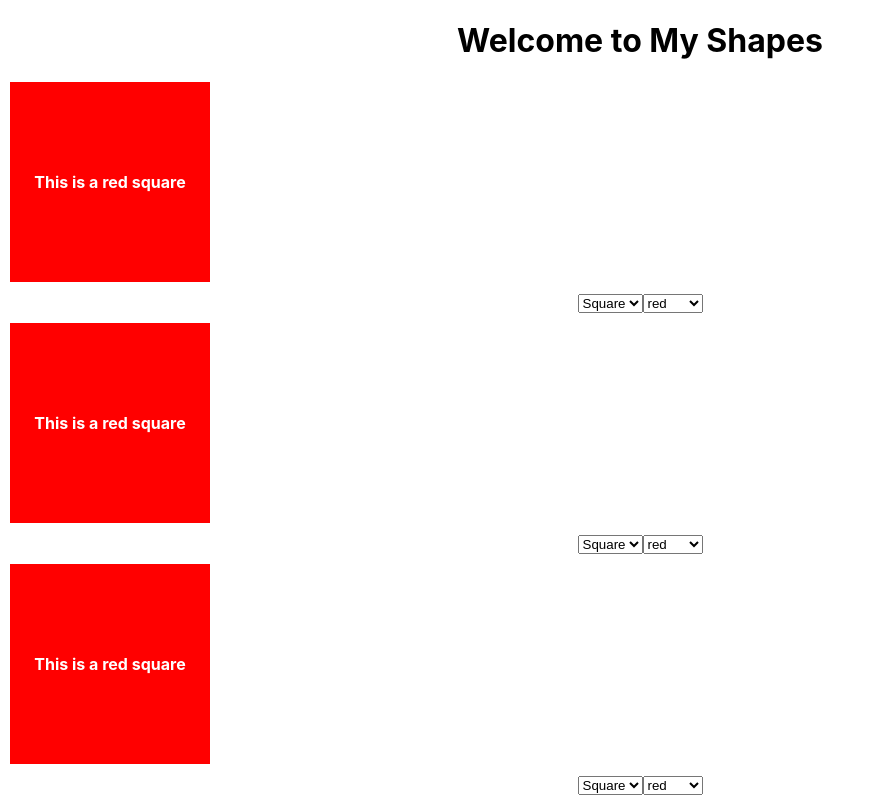
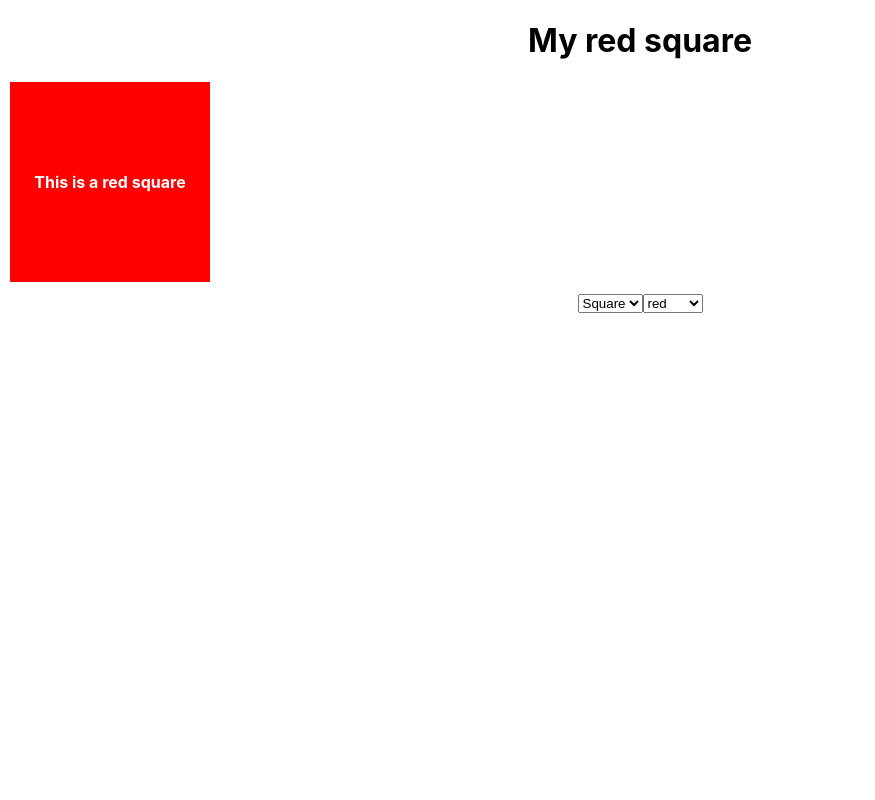
Before and after one commit to alchemy-sept-demos/react-playground, a React (Create React App) app: page / in a window 1280 px wide. Shown: the whole page, without its empty margins (0-875 px from the left). Built offline with nearby package versions, Linux system fonts and the light colour scheme.

Commit message:
adding shared state

```diff
--- a/src/App.js
+++ b/src/App.js
@@ -1,8 +1,8 @@
-import logo from './logo.svg'
+import { useState } from 'react'
 import './App.css'
 import Shape from './components/Shape'
-import { shapes } from './data'
 import cow from './cow.png'
+import Header from './components/Header/Header'
 // class ClassComponent extends React.Component {
 //   render() {
 //     return <div></div>;
@@ -12,17 +12,13 @@ import cow from './cow.png'
 // export default ClassComponent;
 
 function App() {
+  const [color, setColor] = useState('red')
+  const [type, setType] = useState('square')
+
   return (
     <div className="App">
-      <h1>Welcome to My Shapes </h1>
-      {/* <Shape type="circle" color="red" />
-      <Shape type="square" color="blue" />
-      <Shape type="square" color="green" /> */}
-      {shapes.map((shape) => (
-        <Shape key={shape.id} type={shape.type} color={shape.color} />
-      ))}
-      {/* <img height="100" src={cow} alt="cow" /> */}
-      {/* <img height="100" src={`${process.env.PUBLIC_URL}/dog.jpeg`} /> */}
+      <Header {...{ color, type }} />
+      <Shape {...{ color, setColor, type, setType }} />
     </div>
   )
 }
--- /dev/null
+++ b/src/components/Header/Header.js
@@ -0,0 +1,9 @@
+import React from 'react'
+
+export default function Header({ color, type }) {
+  return (
+    <h1>
+      My {color} {type}
+    </h1>
+  )
+}
--- a/src/components/Shape.js
+++ b/src/components/Shape.js
@@ -1,10 +1,6 @@
-import React, { useState } from 'react'
 import './Shape.css'
 
-export default function Shape() {
-  const [color, setColor] = useState('red')
-  const [type, setType] = useState('square')
-
+export default function Shape({ color, type, setColor, setType }) {
   const classes = `shape ${color} ${type}`
   return (
     <>
```
Also changed, not shown: src/components/Header/Header.css (added).
